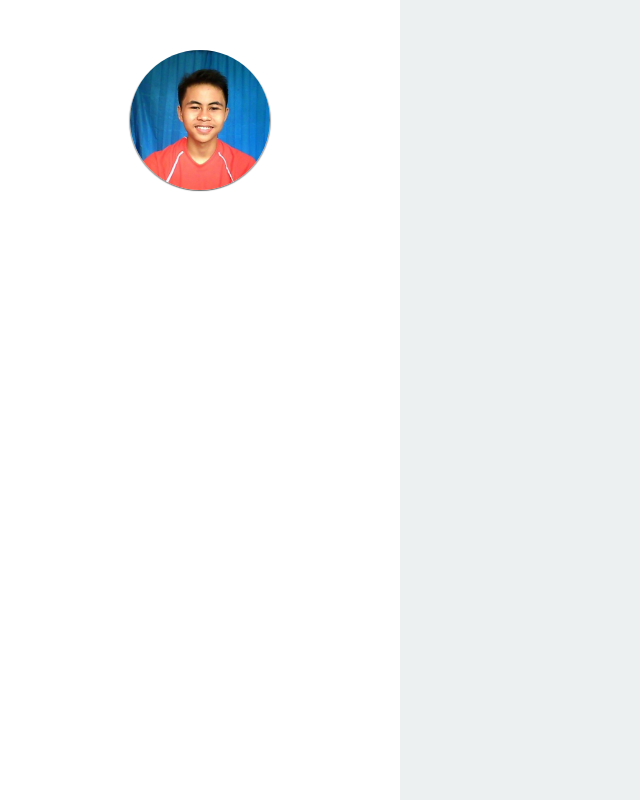
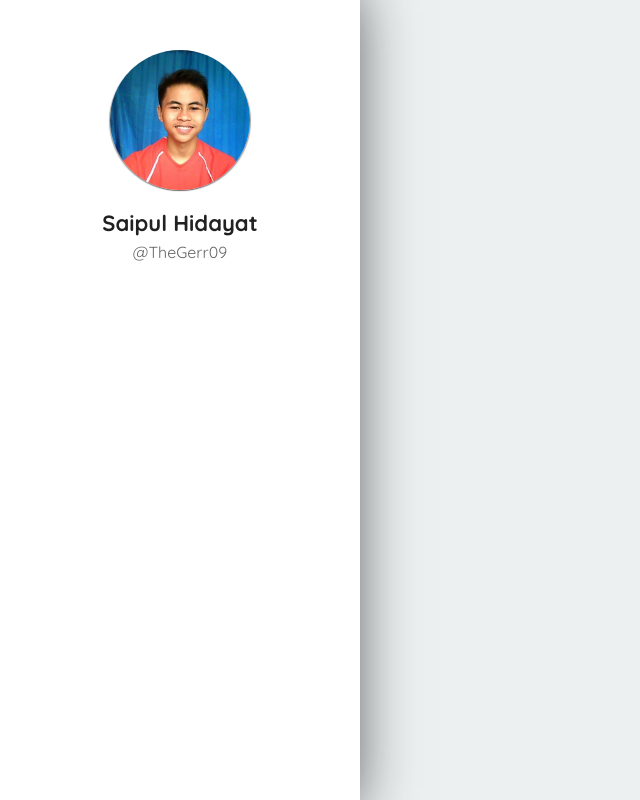
Before and after one commit to andynur/theger09.github.io, a React (Create React App) app: page /#/ in a window 1280 px wide. Shown: the whole page, without its empty margins (0-640 px from the left). Built offline with nearby package versions, Linux system fonts and the light colour scheme; some icons are missing.

Commit message:
add sidebar shadow and profile fullname and nickname

```diff
--- a/src/assets/scss/_core.scss
+++ b/src/assets/scss/_core.scss
@@ -8,7 +8,7 @@ body, html {
 body {
     overflow: hidden;
     font-family: 'Quicksand', sans-serif;
-    color: #666;
+    color: #212121;
     background-color: #ecf0f1;
     line-height: 2;
 }
@@ -16,7 +16,7 @@ body {
 .bg-white {
     .navbar-brand {
         font-weight: bold;
-        color: #039BE5;
+        color: #03A9F4;
     }
 
     .navbar-toggler,
--- a/src/assets/scss/_menu.scss
+++ b/src/assets/scss/_menu.scss
@@ -1,6 +1,8 @@
 .navbar-light {
+    z-index: 9999;
+
     .navbar-brand {
-        color: #2962FF;
+        color: #2196F3;
         font-weight: bold;
     }
 }
--- a/src/assets/scss/_sidebar.scss
+++ b/src/assets/scss/_sidebar.scss
@@ -3,8 +3,11 @@
     left: 0;
     top: 0;
     bottom: 0;
-    width: 400px;
+    width: 360px;
     background-color: #ffffff;
+    box-shadow: -19px 0px 60px 10px rgba(0,0,0,0.75);
+    -webkit-box-shadow: -19px 0px 60px 10px rgba(0,0,0,0.75);
+       -moz-box-shadow: -19px 0px 60px 10px rgba(0,0,0,0.75);
 
     .picture-profile {
         width: 100%;
@@ -17,7 +20,22 @@
             width: 140px;
             box-shadow: 1px 1px 1px rgba(0, 0, 0, 0.34), -1px 1px 1px rgba(0, 0, 0, 0.34)
         }
+    }
 
+    .name-profile {
+        text-align: center;
+        // background-color: #dddddd;
+
+        .fullname {
+            font-size: 22px;
+            font-weight: bold;
+            width: 100%;
+            margin-bottom: 0px;
+        }
+
+        .nickname {
+            color: #666666;
+        }
     }
 
 }
--- a/src/components/Sidebar/Sidebar.js
+++ b/src/components/Sidebar/Sidebar.js
@@ -8,6 +8,10 @@ class Sidebar extends Component {
                 <div className="picture-profile">
                     <img src={ProfilePicture} alt="Profile Picture" srcset={ProfilePicture}/>
                 </div>
+                <div className="name-profile">
+                    <h3 className="fullname">Saipul Hidayat</h3>
+                    <span className="nickname">@TheGerr09</span>
+                </div>
             </div>
         );
     }
```
Also changed, not shown: src/assets/css/style.css.
